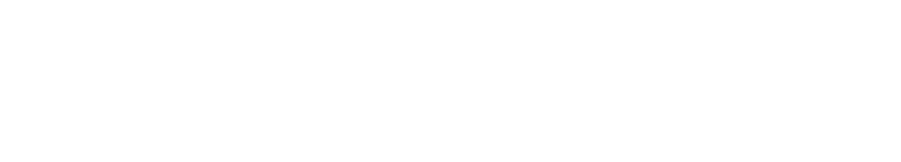
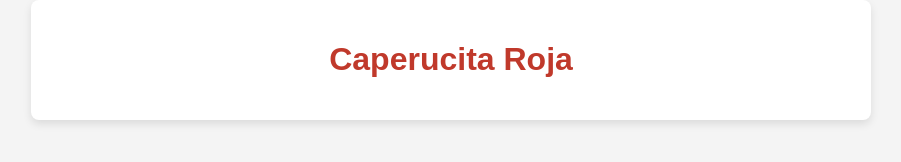
Before and after one commit to OlenaMyroshnykova/Practice-Git-Little-Red-Riding-Hood, a plain HTML site: page index.html in a window 1280 px wide. Shown: the whole page, without its empty margins (189-1090 px from the left). Drawn offline with Linux system fonts and the light colour scheme.

Commit message:
Styles are connected, and a heading has been added

```diff
--- a/index.html
+++ b/index.html
@@ -3,9 +3,13 @@
 <head>
     <meta charset="UTF-8">
     <meta name="viewport" content="width=device-width, initial-scale=1.0">
-    <title>Document</title>
+    <title>La Historia de Caperucita Roja</title>
+    <link rel="stylesheet" href="style.css">
 </head>
 <body>
+    <div class="container">
+        <h1>Caperucita Roja</h1>
+    </div>
 
 </body>
 </html>
--- /dev/null
+++ b/style.css
@@ -0,0 +1,20 @@
+body {
+    font-family: 'Arial', sans-serif;
+    background-color: #f4f4f4;
+    margin: 0;
+    padding: 0;
+}
+
+.container {
+    max-width: 800px;
+    margin: 0 auto;
+    padding: 20px;
+    background-color: #fff;
+    border-radius: 8px;
+    box-shadow: 0 4px 8px rgba(0, 0, 0, 0.1);
+}
+
+h1 {
+    text-align: center;
+    color: #c0392b;
+}
```
